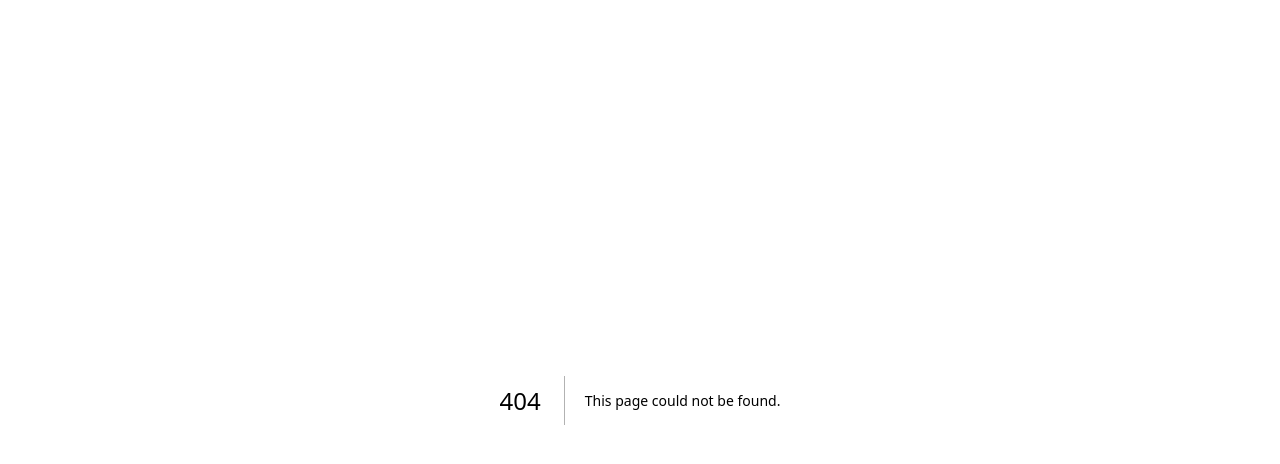
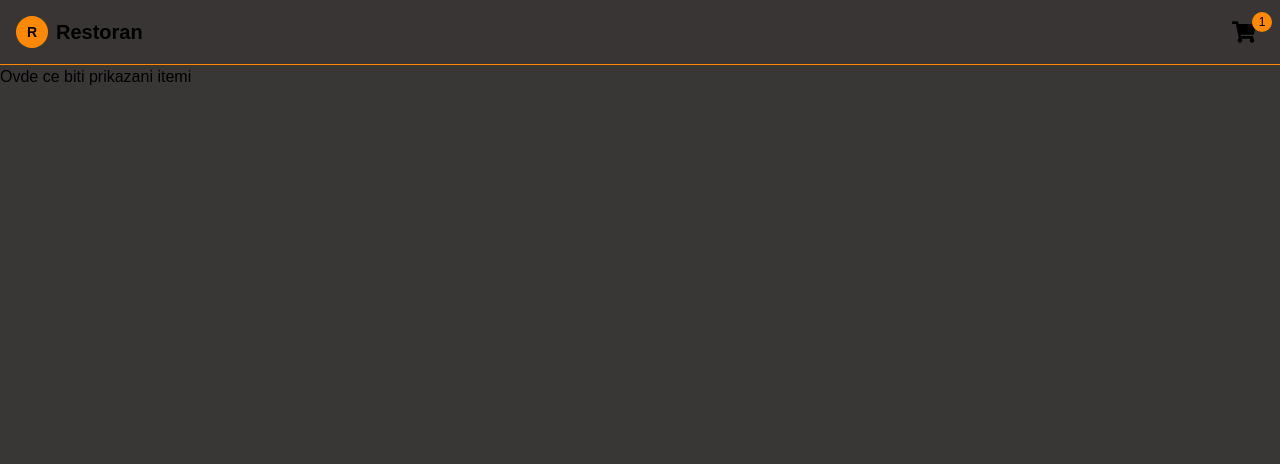
Before and after one commit to Veljko03/ordering-app, a Next.js app: page /cart in a window 1280 px wide. Before the commit this address had no page. Shown: the top 464 px of the page. Built offline with nearby package versions, Linux system fonts and the light colour scheme.

Commit message:
created page for cart

```diff
--- /dev/null
+++ b/app/cart/page.js
@@ -0,0 +1,10 @@
+import Header from "@/components/Header";
+
+export default function Cart() {
+  return (
+    <div className="min-h-screen bg-background">
+      <Header />
+      <h1 className="text-black">Ovde ce biti prikazani itemi</h1>
+    </div>
+  );
+}
--- a/components/Header.js
+++ b/components/Header.js
@@ -2,6 +2,7 @@
 import { useState } from "react";
 import { FaShoppingCart, FaLocationArrow, FaClock } from "react-icons/fa";
 import Places from "./PlacePicker";
+import { useRouter } from "next/navigation";
 // import { Button } from "@/components/ui/button";
 // import { Badge } from "@/components/ui/badge";
 // import { useCart } from "@/context/CartContext";
@@ -10,11 +11,15 @@ import Places from "./PlacePicker";
 const Header = () => {
   //onst { toggleCart, itemCount } = useCart();
   const [itemCount, setItemCount] = useState(1);
+  const router = useRouter();
   return (
     <header className="sticky top-0 z-50 bg-background/95 backdrop-blur 0 border-b-1 border-orange-400">
       <div className="container mx-auto px-4 h-16 flex items-center justify-between">
         {/* Logo dodati mozda */}
-        <div className="flex items-center space-x-2">
+        <div
+          className="flex items-center space-x-2 cursor-pointer"
+          onClick={() => router.push("/")}
+        >
           <div className="w-8 h-8 bg-orange-400 rounded-full flex items-center justify-center">
             <span className="text-black font-bold text-sm">R</span>
           </div>
@@ -38,6 +43,7 @@ const Header = () => {
           size="sm"
           // onClick={toggleCart}
           className="relative transition-smooth hover:scale-105 cursor-pointer "
+          onClick={() => router.push("/cart")}
         >
           <FaShoppingCart className="w-6 h-6  mr-2 text-black" />
           {itemCount > 0 && (
```
